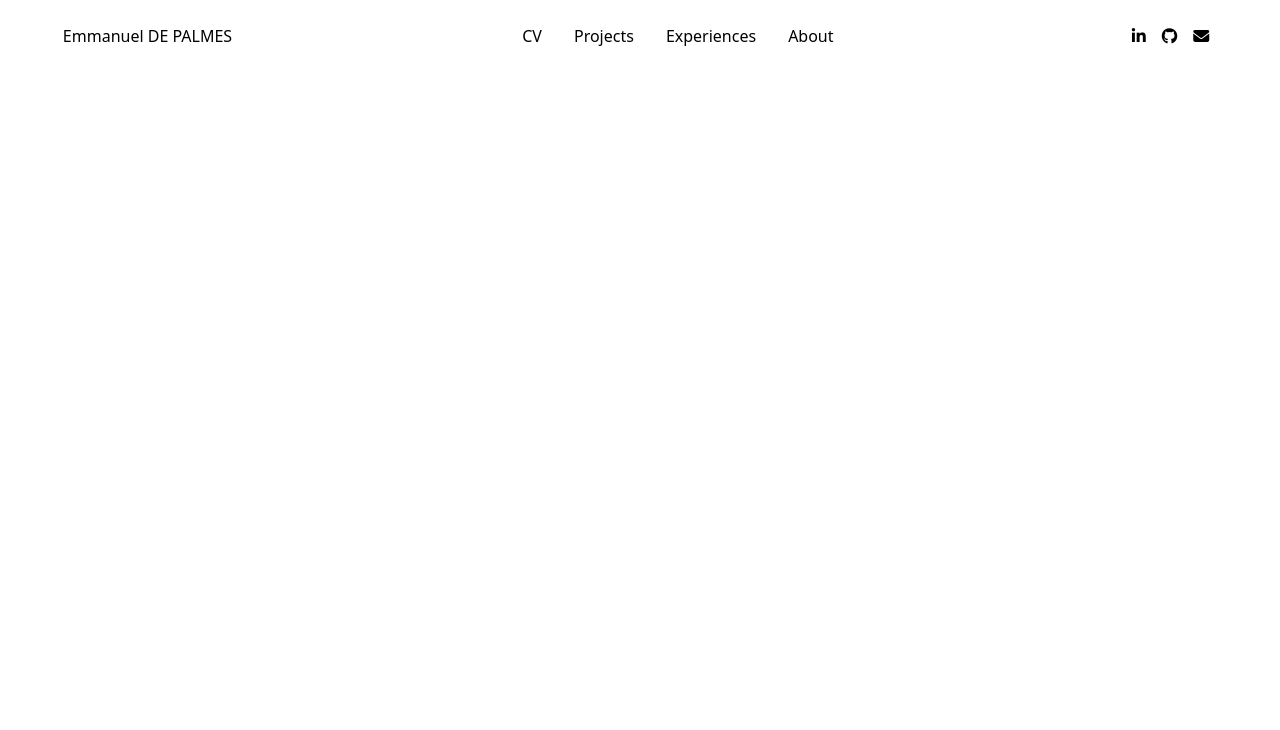
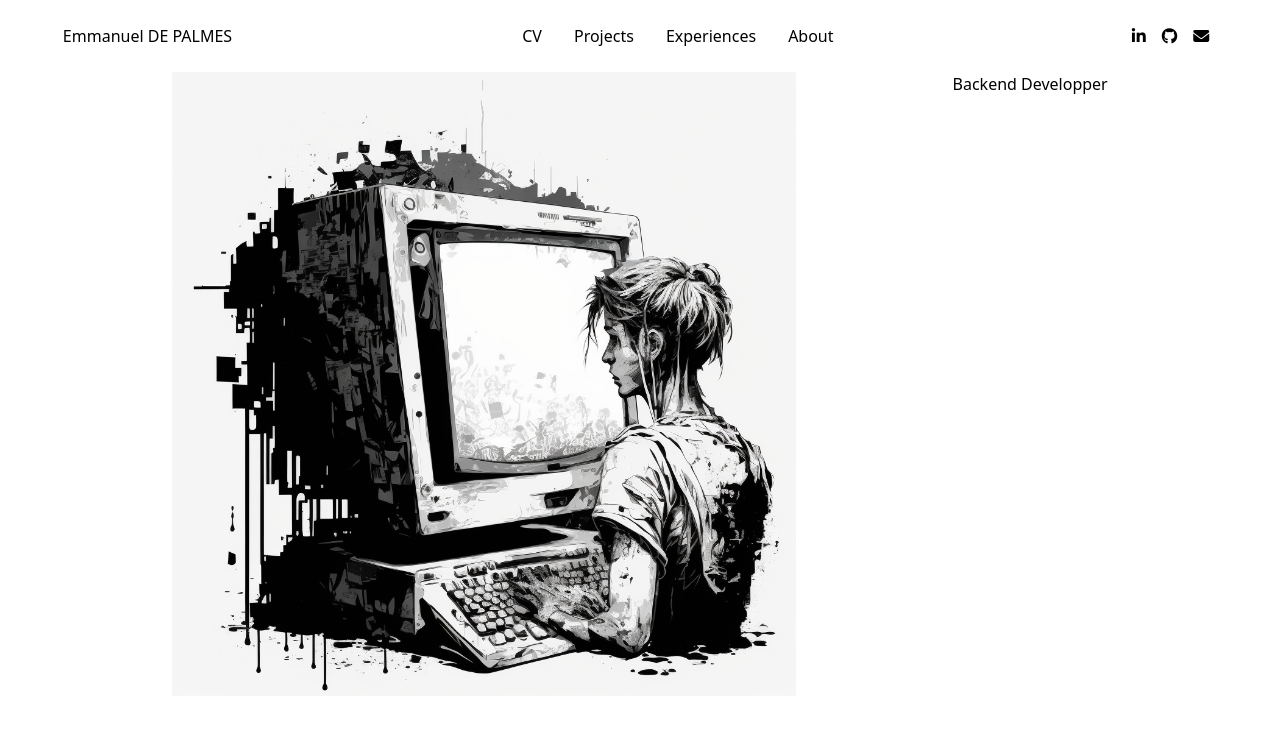
Before and after one commit to Delmo128/Delmo128.github.io, a plain HTML site: page index.html in a window 1280 px wide. Drawn offline with nearby package versions, Linux system fonts and the light colour scheme.

Commit message:
Fixed linkedIn link

```diff
--- a/index.html
+++ b/index.html
@@ -23,7 +23,7 @@
         <div class="px-4"><a href="#">About</a></div>
       </div>
       <div class="flex ">
-        <a href="https://www.linkedin.com/in/emmanuel-de-palm%C3%A8s-a90553215" class="px-2">
+        <a href="https://www.linkedin.com/in/emmanuel-diba-de-palm%C3%A8s-a90553215/" class="px-2">
           <i class="fa-brands fa-linkedin-in"></i>
         </a>
         <a href="https://github.com/e2palmes" class="px-2">
@@ -35,11 +35,14 @@
       </div>
     </div>
   </header>
-  <div class="flex justify-center">
-    <div class="pl-4">
-      <img src="" alt="">
+  <div class="flex justify-evenly">
+    <div class="pl-4 w-1/2">
+      <img src="./assets/midjourney.png" alt="" class="w-128+
+      ">
     </div>
-    <div class="pr-4"></div>
+    <div class="pr-4">
+      <h3>Backend Developper</h3>
+    </div>
   </div>
 </body>
 
```
Also changed, not shown: assets/midjourney.png (added).
